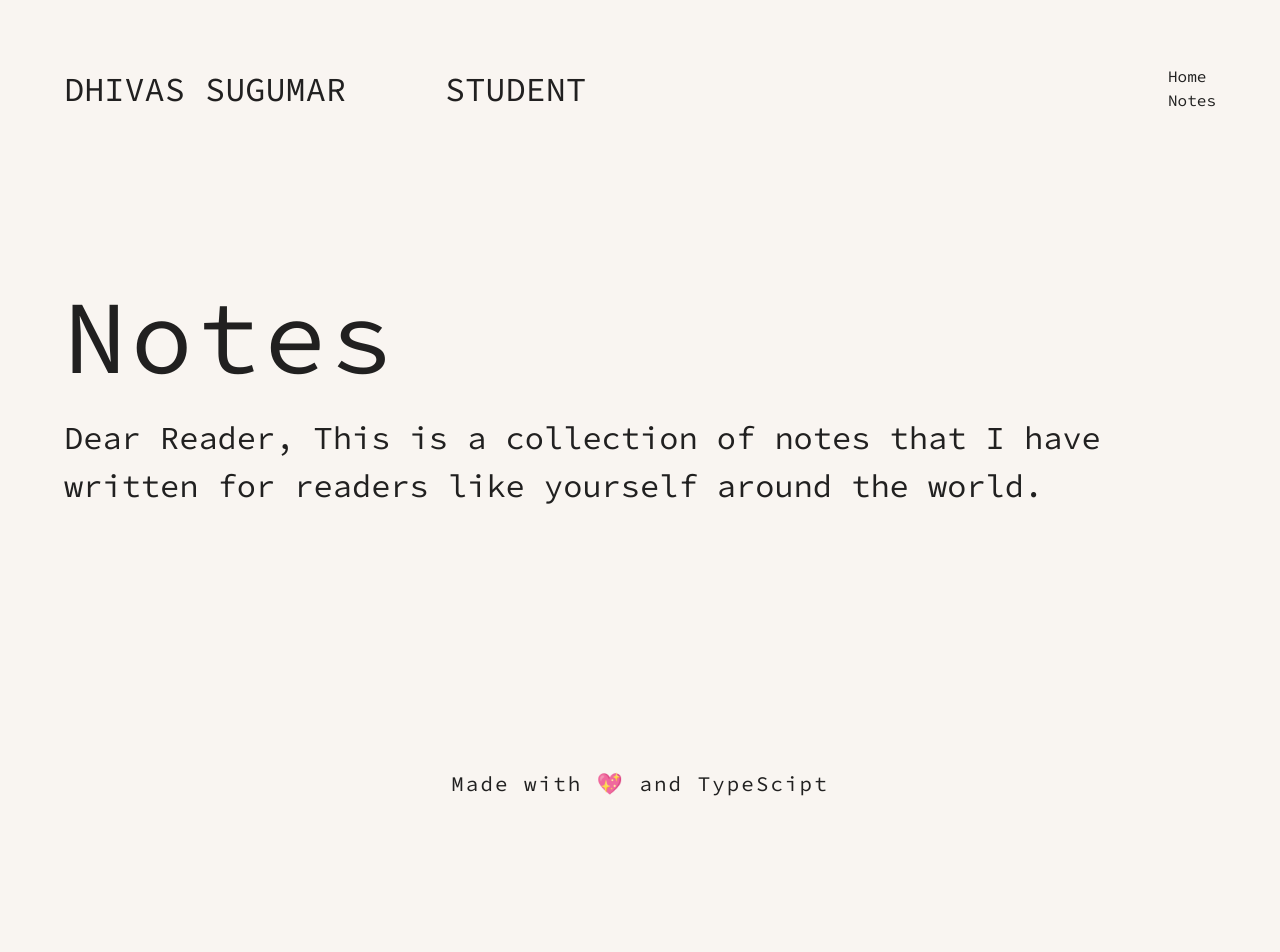
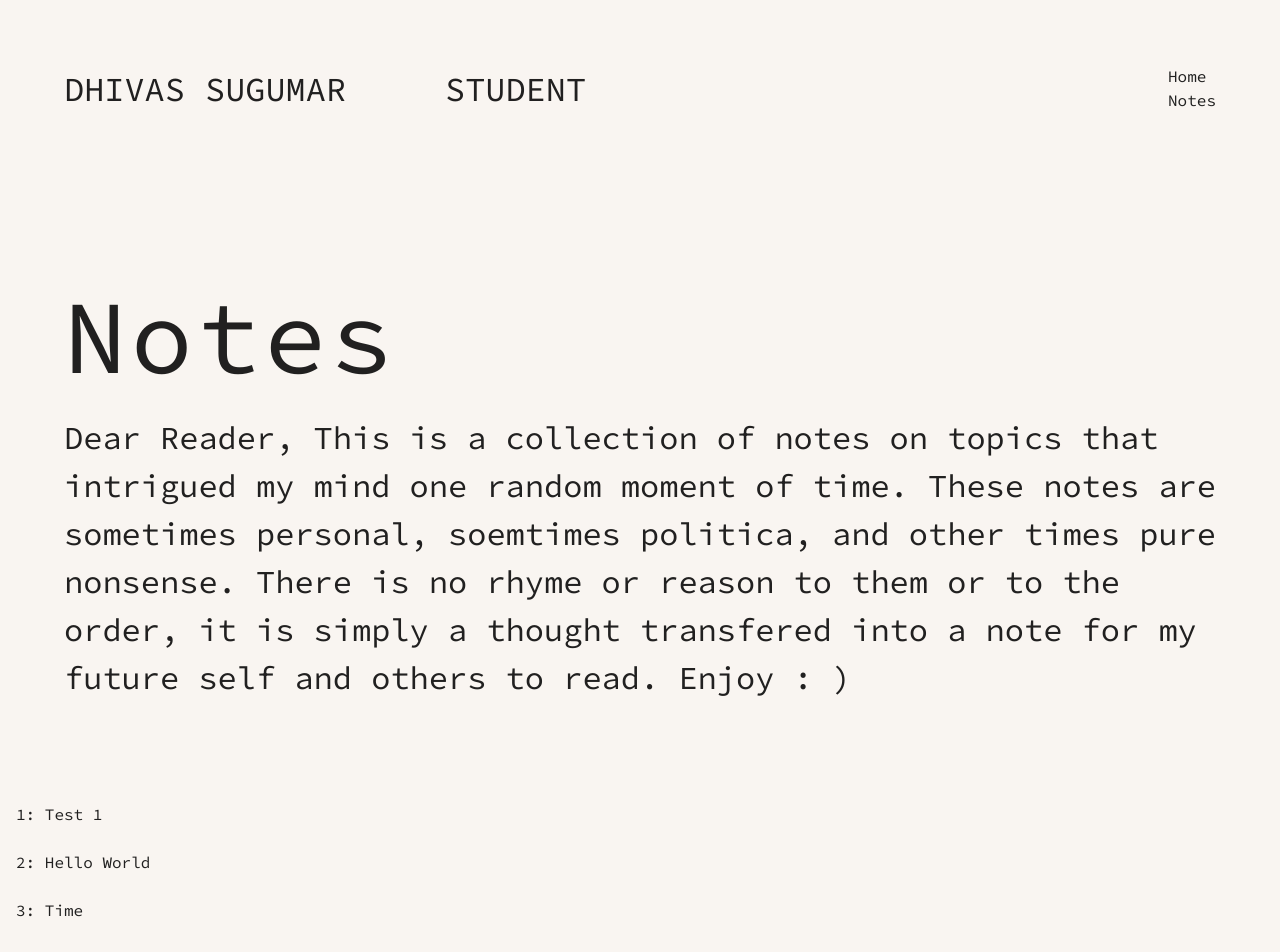
Before and after one commit to Dhivas-Sugumar/Personal-Site, a Next.js app: page /notes in a window 1280 px wide. Shown: the top 952 px of the page. Before the commit the page ends 800 px from the top, so only its background shows below. Built offline with nearby package versions, Linux system fonts and the light colour scheme.

Commit message:
Added ability to diaply a list of notes.

```diff
--- a/src/components/notes-contents-list/NotesContentsList.tsx
+++ b/src/components/notes-contents-list/NotesContentsList.tsx
@@ -1,7 +1,16 @@
+import { List, ListItem, ListItemText } from "@mui/material"
+import { notes } from "../../pages/notes/list"
+
+
 const NotesContentsList = () => {
     return (
-    <ul>
-    </ul>
+        <List>
+            {Object.entries(notes).map(([number, title]) => (
+        <ListItem key={number}>
+          <ListItemText primary={`${number}: ${title}`} />
+        </ListItem>
+      ))}
+        </List>
     )
 }
 
--- a/src/components/notes-header/NotesHeader.tsx
+++ b/src/components/notes-header/NotesHeader.tsx
@@ -8,7 +8,7 @@ const NotesHeader = () => {
     <H1>Notes</H1>
     <AboutMeContentContainer>
     <AboutMeText>
-        {`Dear Reader,\n This is a collection of notes that I have written for readers like yourself around the world.\n`}
+        {`Dear Reader,\n This is a collection of notes on topics that intrigued my mind one random moment of time. These notes are sometimes personal, soemtimes politica, and other times pure nonsense. There is no rhyme or reason to them or to the order, it is simply a thought transfered into a note for my future self and others to read. Enjoy : )\n`}
     </AboutMeText>
     </AboutMeContentContainer>
     </AboutMeContainer>
--- a/src/components/sidenav/SideNav.tsx
+++ b/src/components/sidenav/SideNav.tsx
@@ -6,7 +6,8 @@ import { P } from "../../styles/styles"
 import { SideNavContainer } from "./Sidenav.styles";
 
 const SideNav : React.FC<SideNavProps> = ({location}) => {
-  if (location == "home") {
+  console.log(location)
+  if (location === "home") {
     return (
         <SideNavContainer>
             <ul>
--- a/src/pages/notes/index.tsx
+++ b/src/pages/notes/index.tsx
@@ -12,7 +12,6 @@ const NotesPage = () => (
   <BodyContainer>
     <NotesHeader/>
     <NotesContentsList/>
-
   </BodyContainer>
   <Footer />
   </PageContainer>
--- /dev/null
+++ b/src/pages/notes/list.ts
@@ -0,0 +1,5 @@
+export  const notes = {
+    1 : "Test 1",
+    2: "Hello World",
+    3: "Time"
+}
```
